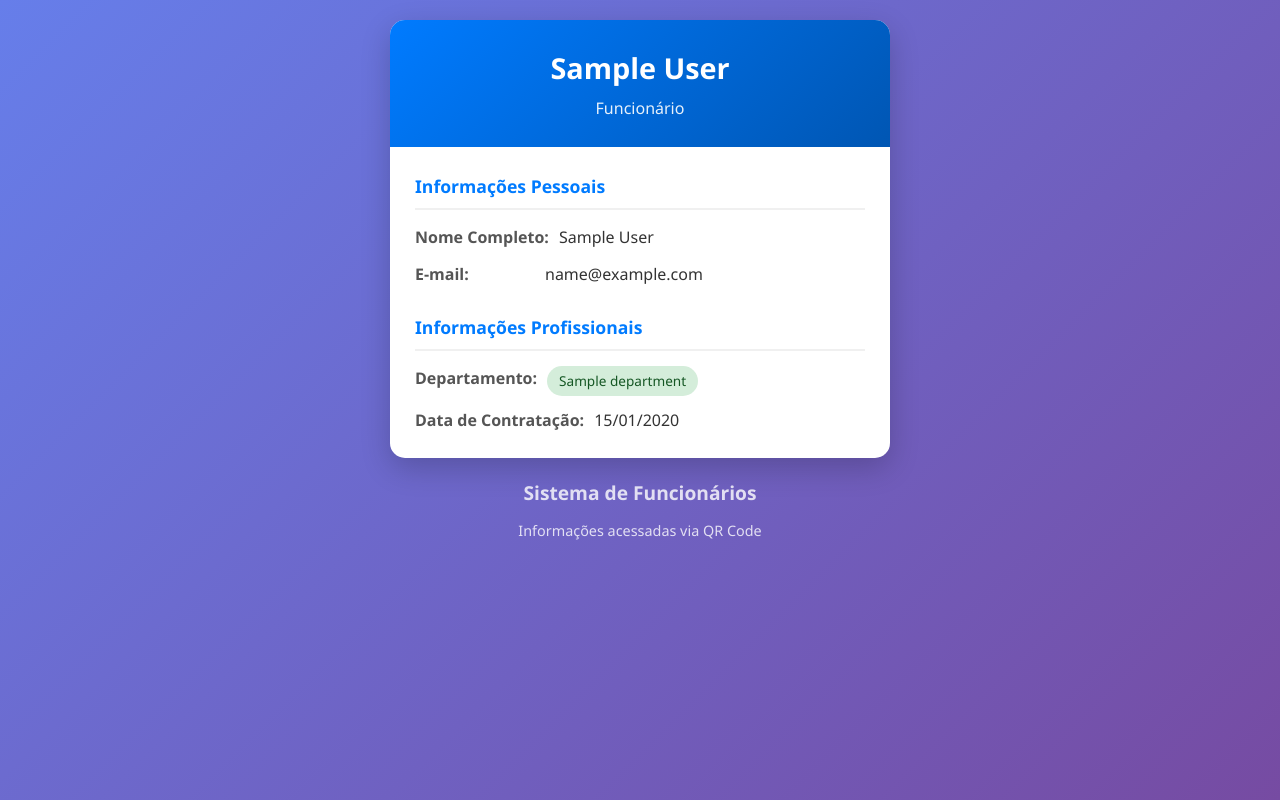
After one commit to VITOR-HUGO94/sistema_funcionarios_qrcode, a Django app: template templates/employees/public_employee_detail.html in a window 1280 px wide. The commit adds this page. Run offline with Django 3.2, Linux system fonts and the light colour scheme; the template is opened without the code that fills it: most values are stand-ins (such as "Sample title", 1, 10 or a date in 2020).

Commit message:
adicao do public employees, melhorias no models.py

```diff
--- a/employees/models.py
+++ b/employees/models.py
@@ -32,6 +32,7 @@ class Employee(models.Model):
         qr = qrcode.QRCode(version=1, box_size=10, border=5)
         public_url = self.get_public_url()
         qr.add_data(f"https://sistema-funcionarios-qrcode.onrender.com{public_url}")
+
         qr.make(fit=True)
 
         img = qr.make_image(fill_color="black", back_color="white")
--- /dev/null
+++ b/templates/employees/public_employee_detail.html
@@ -0,0 +1,233 @@
+<!DOCTYPE html>
+<html lang="pt-BR">
+<head>
+    <meta charset="UTF-8">
+    <meta name="viewport" content="width=device-width, initial-scale=1.0">
+    <title>Informações do Funcionário - {{ employee.first_name }} {{ employee.last_name }}</title>
+    <style>
+        * {
+            margin: 0;
+            padding: 0;
+            box-sizing: border-box;
+        }
+
+        body {
+            font-family: 'Segoe UI', Tahoma, Geneva, Verdana, sans-serif;
+            line-height: 1.6;
+            color: #333;
+            background: linear-gradient(135deg, #667eea 0%, #764ba2 100%);
+            min-height: 100vh;
+            padding: 20px;
+        }
+
+        .container {
+            max-width: 500px;
+            margin: 0 auto;
+        }
+
+        .employee-card {
+            background: white;
+            border-radius: 15px;
+            box-shadow: 0 10px 30px rgba(0, 0, 0, 0.2);
+            overflow: hidden;
+            margin-bottom: 20px;
+        }
+
+        .card-header {
+            background: linear-gradient(135deg, #007bff, #0056b3);
+            color: white;
+            padding: 25px;
+            text-align: center;
+        }
+
+        .employee-name {
+            font-size: 1.8rem;
+            font-weight: 600;
+            margin-bottom: 5px;
+        }
+
+        .employee-title {
+            font-size: 1rem;
+            opacity: 0.9;
+            font-weight: 300;
+        }
+
+        .card-body {
+            padding: 25px;
+        }
+
+        .info-section {
+            margin-bottom: 25px;
+        }
+
+        .info-section:last-child {
+            margin-bottom: 0;
+        }
+
+        .section-title {
+            font-size: 1.1rem;
+            color: #007bff;
+            margin-bottom: 15px;
+            padding-bottom: 8px;
+            border-bottom: 2px solid #f0f0f0;
+            font-weight: 600;
+        }
+
+        .info-grid {
+            display: grid;
+            gap: 12px;
+        }
+
+        .info-item {
+            display: flex;
+            align-items: flex-start;
+        }
+
+        .info-label {
+            font-weight: 600;
+            color: #555;
+            min-width: 120px;
+            margin-right: 10px;
+        }
+
+        .info-value {
+            color: #333;
+            flex: 1;
+        }
+
+        .badge {
+            display: inline-block;
+            padding: 4px 12px;
+            background: #e9ecef;
+            border-radius: 20px;
+            font-size: 0.85rem;
+            color: #495057;
+            font-weight: 500;
+        }
+
+        .badge-department {
+            background: #d4edda;
+            color: #155724;
+        }
+
+        .footer {
+            text-align: center;
+            color: white;
+            font-size: 0.9rem;
+            opacity: 0.8;
+        }
+
+        .logo {
+            font-size: 1.2rem;
+            font-weight: 600;
+            margin-bottom: 10px;
+        }
+
+        /* Responsividade */
+        @media (max-width: 480px) {
+            body {
+                padding: 15px;
+            }
+
+            .employee-name {
+                font-size: 1.5rem;
+            }
+
+            .card-header {
+                padding: 20px;
+            }
+
+            .card-body {
+                padding: 20px;
+            }
+
+            .info-item {
+                flex-direction: column;
+            }
+
+            .info-label {
+                min-width: auto;
+                margin-bottom: 5px;
+                margin-right: 0;
+            }
+        }
+
+        /* Animação suave */
+        @keyframes fadeIn {
+            from {
+                opacity: 0;
+                transform: translateY(20px);
+            }
+            to {
+                opacity: 1;
+                transform: translateY(0);
+            }
+        }
+
+        .employee-card {
+            animation: fadeIn 0.6s ease-out;
+        }
+    </style>
+</head>
+<body>
+    <div class="container">
+        <div class="employee-card">
+            <div class="card-header">
+                <h1 class="employee-name">{{ employee.first_name }} {{ employee.last_name }}</h1>
+                <div class="employee-title">Funcionário</div>
+            </div>
+
+            <div class="card-body">
+                <div class="info-section">
+                    <h2 class="section-title">Informações Pessoais</h2>
+                    <div class="info-grid">
+                        <div class="info-item">
+                            <span class="info-label">Nome Completo:</span>
+                            <span class="info-value">{{ employee.first_name }} {{ employee.last_name }}</span>
+                        </div>
+                        <div class="info-item">
+                            <span class="info-label">E-mail:</span>
+                            <span class="info-value">{{ employee.email }}</span>
+                        </div>
+                    </div>
+                </div>
+
+                <div class="info-section">
+                    <h2 class="section-title">Informações Profissionais</h2>
+                    <div class="info-grid">
+                        <div class="info-item">
+                            <span class="info-label">Departamento:</span>
+                            <span class="info-value">
+                                <span class="badge badge-department">{{ employee.department }}</span>
+                            </span>
+                        </div>
+                        <div class="info-item">
+                            <span class="info-label">Data de Contratação:</span>
+                            <span class="info-value">{{ employee.hire_date|date:"d/m/Y" }}</span>
+                        </div>
+                    </div>
+                </div>
+            </div>
+        </div>
+
+        <div class="footer">
+            <div class="logo">Sistema de Funcionários</div>
+            <p>Informações acessadas via QR Code</p>
+        </div>
+    </div>
+
+    <script>
+        // Pequeno script para melhorar a experiência
+        document.addEventListener('DOMContentLoaded', function() {
+            // Adiciona classe de loaded para possíveis animações futuras
+            document.body.classList.add('loaded');
+
+            // Log para debug (pode remover em produção)
+            console.log('Página pública do funcionário carregada:', {
+                nome: '{{ employee.first_name }} {{ employee.last_name }}',
+                departamento: '{{ employee.department }}'
+            });
+        });
+    </script>
+</body>
+</html>
```
Also changed, not shown: templates/employees/employee_detail.html (+20 -62 lines).
